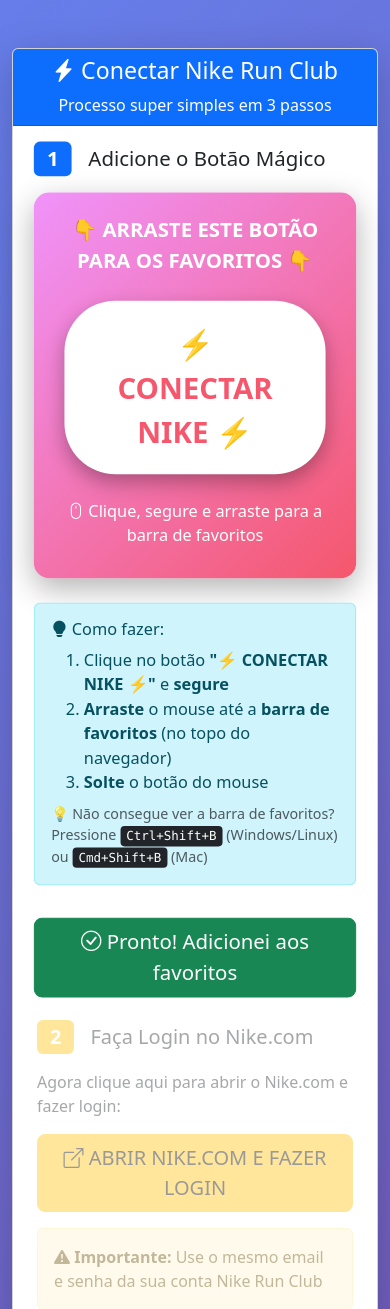
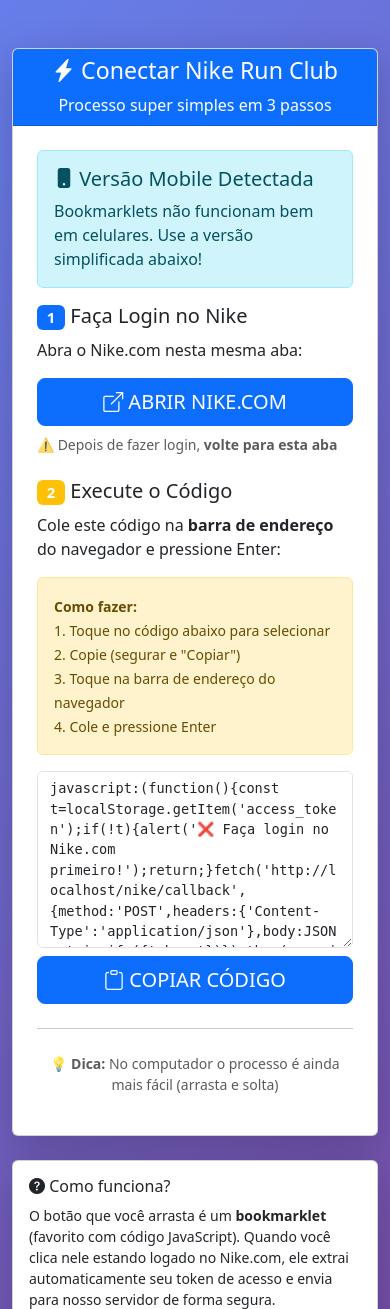
Before and after one commit to MoisesDelfino/garmin-nike-sync, a Flask app: page /nike/connect in a window 390 px wide. Shown: the top 1309 px of the page. Run offline with Flask 3, Linux system fonts and the light colour scheme; the visitor is signed in with stand-in values (Sample User, id 1).

Commit message:
📱 Suporte Mobile - Detecta automaticamente!
PROBLEMA: Bookmarklet não funciona em celular
- iOS Safari: Difícil adicionar bookmarklet
- Android Chrome: Não suporta bem bookmarklets
- Mobile em geral: Sem drag & drop na barra favoritos

SOLUÇÃO: Detecção automática de dispositivo

DESKTOP (mantém bookmarklet):
✅ Arrastar botão para favoritos
✅ Clicar no favorito
✅ Interface com animações

MOBILE (novo fluxo adaptado):
✅ Detecta automaticamente (user agent + viewport)
✅ Mostra código para colar na barra de endereço
✅ Instruções específicas mobile (toque, copiar, colar)
✅ Botão grande 'COPIAR CÓDIGO'
✅ Mesma lógica de token, interface adaptada
✅ Polling detecta sucesso e redireciona

Agora funciona 100% em QUALQUER dispositivo!

```diff
--- a/web/templates/nike_connect_bookmarklet.html
+++ b/web/templates/nike_connect_bookmarklet.html
@@ -170,6 +170,127 @@
     </div>
 
     <script>
+        // Detecta se é mobile
+        const isMobile = /Android|webOS|iPhone|iPad|iPod|BlackBerry|IEMobile|Opera Mini/i.test(navigator.userAgent)
+                        || window.innerWidth < 768;
+
+        // Se for mobile, mostra instruções diferentes
+        if (isMobile) {
+            document.addEventListener('DOMContentLoaded', function() {
+                mostrarVersaoMobile();
+            });
+        }
+
+        function mostrarVersaoMobile() {
+            const cardBody = document.querySelector('.card-body');
+            cardBody.innerHTML = `
+                <div class="alert alert-info">
+                    <h5><i class="bi bi-phone-fill"></i> Versão Mobile Detectada</h5>
+                    <p class="mb-0">Bookmarklets não funcionam bem em celulares. Use a versão simplificada abaixo!</p>
+                </div>
+
+                <!-- Passo 1 Mobile: Login -->
+                <div class="mb-4">
+                    <h5><span class="badge bg-primary">1</span> Faça Login no Nike</h5>
+                    <p>Abra o Nike.com nesta mesma aba:</p>
+                    <a href="https://www.nike.com/member/settings" class="btn btn-primary btn-lg w-100">
+                        <i class="bi bi-box-arrow-up-right"></i> ABRIR NIKE.COM
+                    </a>
+                    <p class="small text-muted mt-2">
+                        ⚠️ Depois de fazer login, <strong>volte para esta aba</strong>
+                    </p>
+                </div>
+
+                <!-- Passo 2 Mobile: Executar Código -->
+                <div class="mb-4">
+                    <h5><span class="badge bg-warning">2</span> Execute o Código</h5>
+                    <p>Cole este código na <strong>barra de endereço</strong> do navegador e pressione Enter:</p>
+
+                    <div class="alert alert-warning">
+                        <small>
+                            <strong>Como fazer:</strong><br>
+                            1. Toque no código abaixo para selecionar<br>
+                            2. Copie (segurar e "Copiar")<br>
+                            3. Toque na barra de endereço do navegador<br>
+                            4. Cole e pressione Enter
+                        </small>
+                    </div>
+
+                    <textarea
+                        id="codigoMobile"
+                        class="form-control mb-2"
+                        rows="8"
+                        style="font-size: 0.85rem; font-family: monospace;"
+                        readonly
+                        onclick="this.select()">javascript:(function(){const t=localStorage.getItem('access_token');if(!t){alert('❌ Faça login no Nike.com primeiro!');return;}fetch('{{ request.url_root }}nike/callback',{method:'POST',headers:{'Content-Type':'application/json'},body:JSON.stringify({token:t})}).then(r=>r.json()).then(d=>{if(d.success){alert('✅ Nike conectado!');window.location.href='{{ request.url_root }}dashboard';}else{alert('❌ Erro: '+d.error);}}).catch(e=>alert('❌ Erro: '+e));})()</textarea>
+
+                    <button class="btn btn-primary btn-lg w-100" onclick="copiarCodigoMobile()">
+                        <i class="bi bi-clipboard"></i> COPIAR CÓDIGO
+                    </button>
+                </div>
+
+                <!-- Passo 3 Mobile: Sucesso -->
+                <div id="successMobile" class="d-none">
+                    <div class="alert alert-success">
+                        <h6><i class="bi bi-check-circle-fill"></i> Nike Conectado!</h6>
+                        <p class="mb-0">Redirecionando...</p>
+                    </div>
+                </div>
+
+                <hr>
+
+                <!-- Alternativa: Desktop -->
+                <div class="text-center mt-4">
+                    <p class="small text-muted">
+                        💡 <strong>Dica:</strong> No computador o processo é ainda mais fácil (arrasta e solta)
+                    </p>
+                </div>
+            `;
+
+            // Inicia polling
+            iniciarPolling();
+        }
+
+        function copiarCodigoMobile() {
+            const textarea = document.getElementById('codigoMobile');
+            textarea.select();
+            textarea.setSelectionRange(0, 99999); // Mobile
+
+            try {
+                document.execCommand('copy');
+
+                const btn = event.target;
+                const originalText = btn.innerHTML;
+                btn.innerHTML = '<i class="bi bi-check-circle-fill"></i> COPIADO! Cole na barra de endereço';
+                btn.classList.add('btn-success');
+                btn.classList.remove('btn-primary');
+
+                setTimeout(() => {
+                    btn.innerHTML = originalText;
+                    btn.classList.remove('btn-success');
+                    btn.classList.add('btn-primary');
+                }, 5000);
+            } catch (err) {
+                alert('Por favor, selecione e copie manualmente (segurar no texto → Copiar)');
+            }
+        }
+
+        function iniciarPolling() {
+            setInterval(() => {
+                fetch('{{ url_for("api_stats") }}')
+                    .then(r => r.json())
+                    .then(data => {
+                        if (data.has_nike_token) {
+                            document.getElementById('successMobile').classList.remove('d-none');
+                            setTimeout(() => {
+                                window.location.href = '{{ url_for("dashboard") }}';
+                            }, 2000);
+                        }
+                    })
+                    .catch(() => {});
+            }, 3000);
+        }
+
         function avancarPasso(numero) {
             // Marca passo atual como completado
             const passoAtual = document.querySelector('.step.active');
```
